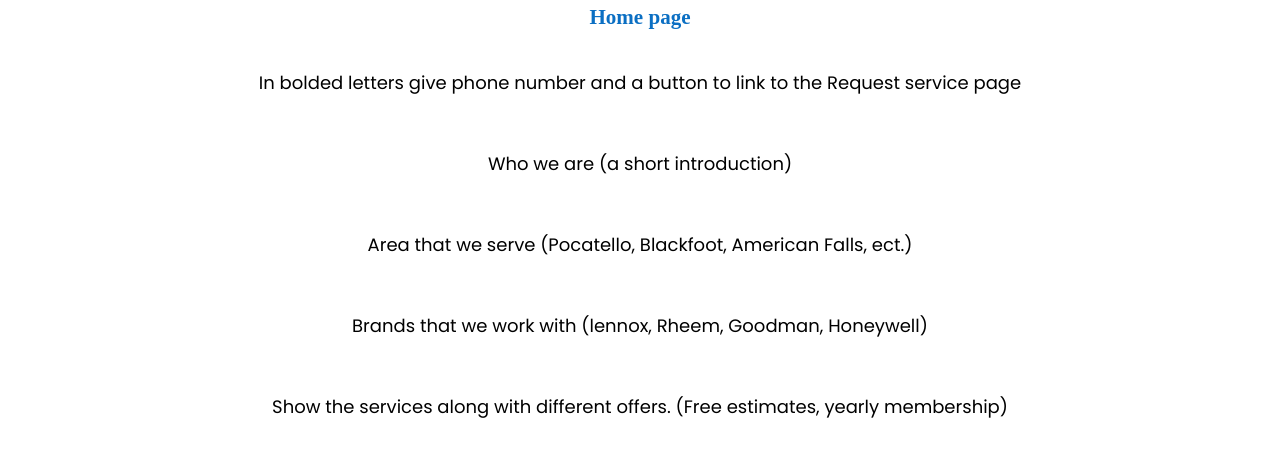
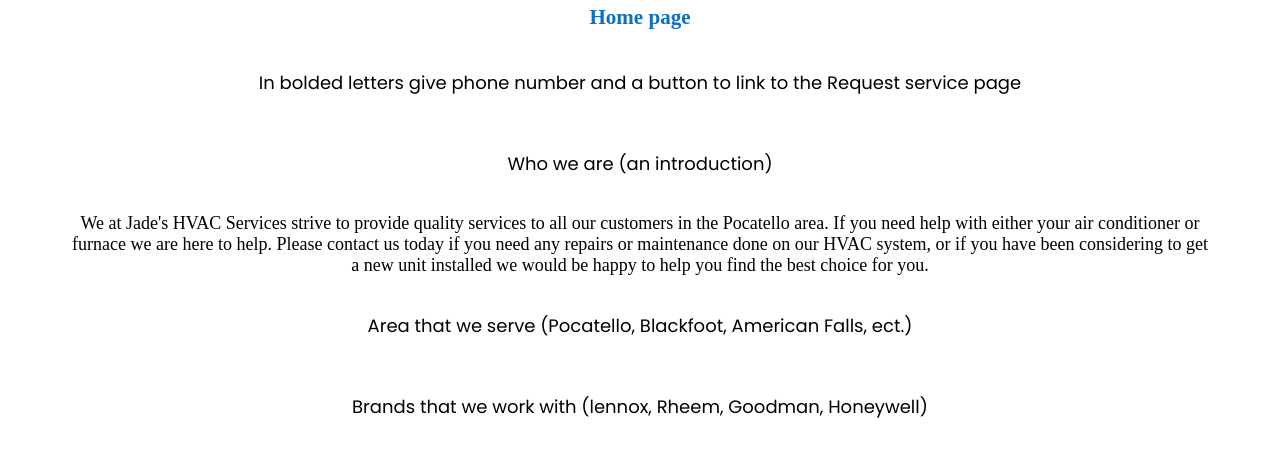
Before and after one commit to JCGrant42/wdd130, a plain HTML site: page jadeshvac/siteplan.html in a window 1280 px wide. Shown: the part 3400-3853 px from the top of the page. Drawn offline with Linux system fonts and the light colour scheme.

Commit message:
modified:   jadeshvac/siteplan.html

```diff
--- a/jadeshvac/siteplan.html
+++ b/jadeshvac/siteplan.html
@@ -126,7 +126,8 @@
 
       <h3>Home page</h3>
         <p>In bolded letters give phone number and a button to link to the Request service page </p>
-        <p>Who we are (a short introduction) </p>
+        <p>Who we are (an introduction) </p>
+        <p1>We at Jade's HVAC Services strive to provide quality services to all our customers in the Pocatello area. If you need help with either your air conditioner or furnace we are here to help. Please contact us today if you need any repairs or maintenance done on our HVAC system, or if you have been considering to get a new unit installed we would be happy to help you find the best choice for you.  </p1>
         <p>Area that we serve (Pocatello, Blackfoot, American Falls, ect.)</p>
         <p>Brands that we work with (lennox, Rheem, Goodman, Honeywell) </p>
         <p>Show the services along with different offers. (Free estimates, yearly membership) </p>
```
